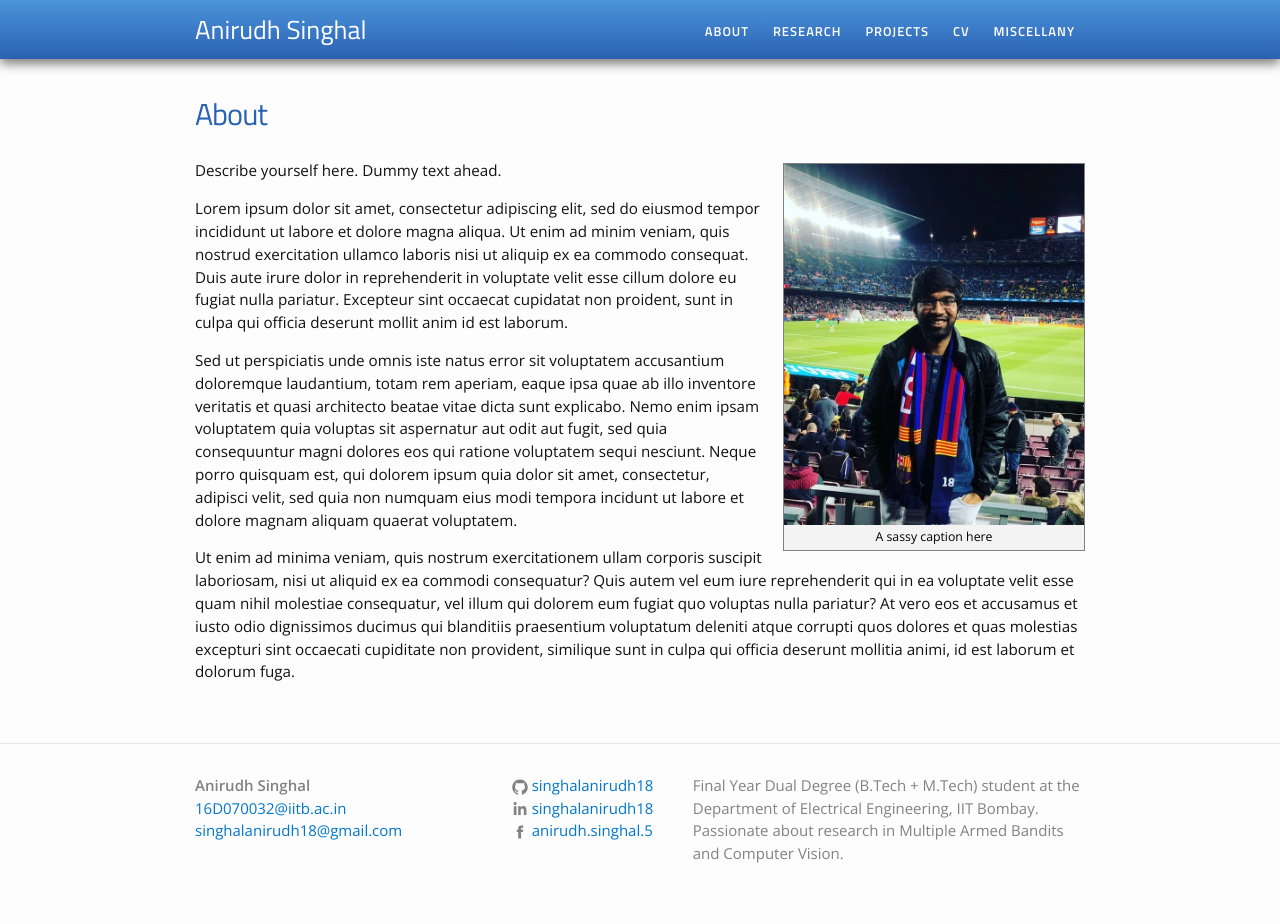
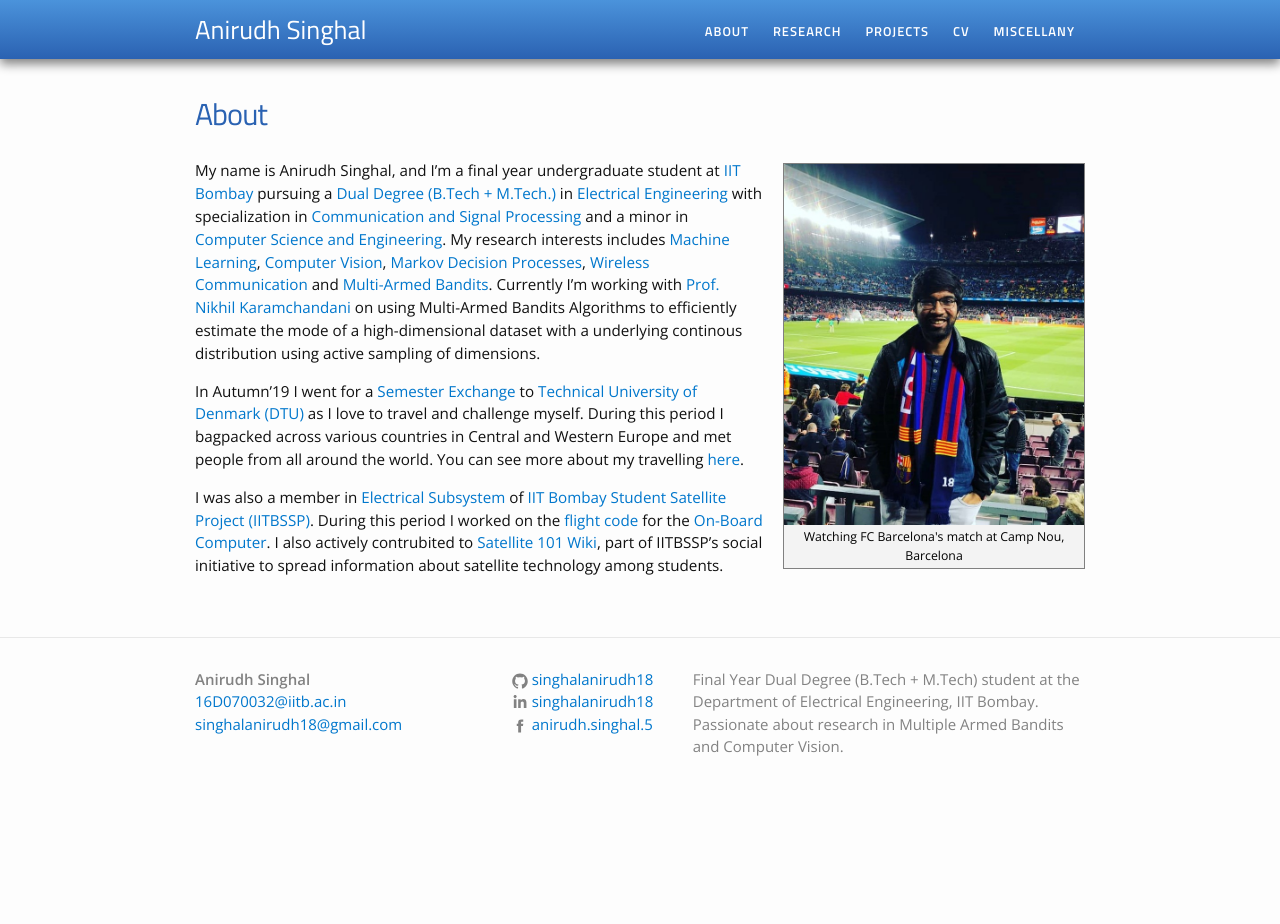
Before and after one commit to singhalanirudh18/singhalanirudh18.github.io, a Jekyll site: the page built from about.md, in a window 1280 px wide. Built offline with Jekyll 4.4.1, drawn with Linux system fonts in a browser that asks for light colours; after the commit the page ends 900 px from its top, so only the background shows below that.

Commit message:
about me updated

```diff
--- a/about.md
+++ b/about.md
@@ -4,12 +4,10 @@ title: About
 permalink: /about/
 ---
 
-{% include image.html url="/images/profile.jpg" caption="A sassy caption here" width=300 align="right" %}
+{% include image.html url="/images/profile.jpg" caption="Watching FC Barcelona's match at Camp Nou, Barcelona" width=300 align="right" %}
 
-Describe yourself here. Dummy text ahead.
+My name is Anirudh Singhal, and I'm a final year undergraduate student at <a href="http://www.iitb.ac.in/">IIT Bombay</a> pursuing a <a href="http://www.iitb.ac.in/newacadhome/dualdegree.jsp">Dual Degree (B.Tech + M.Tech.)</a> in <a href="https://www.ee.iitb.ac.in/web/">Electrical Engineering</a> with specialization in <a href="https://www.ee.iitb.ac.in/~comgroup/">Communication and Signal Processing</a> and a minor in <a href="https://www.cse.iitb.ac.in/">Computer Science and Engineering</a>. My research interests includes <a href="https://en.wikipedia.org/wiki/Machine_learning">Machine Learning</a>, <a href="https://en.wikipedia.org/wiki/Computer_vision">Computer Vision</a>, <a href="https://en.wikipedia.org/wiki/Markov_decision_process#:~:text=In%20mathematics%2C%20a%20Markov%20decision,control%20of%20a%20decision%20maker.">Markov Decision Processes</a>, <a href="https://en.wikipedia.org/wiki/Wireless">Wireless Communication</a> and <a href="https://en.wikipedia.org/wiki/Multi-armed_bandit#:~:text=In%20probability%20theory%2C%20the%20multi,properties%20are%20only%20partially%20known">Multi-Armed Bandits</a>. Currently I'm working with <a href="https://sites.google.com/site/nikhilkaram/">Prof. Nikhil Karamchandani</a> on using Multi-Armed Bandits Algorithms to efficiently estimate the mode of a high-dimensional dataset with a underlying continous distribution using active sampling of dimensions.
 
-Lorem ipsum dolor sit amet, consectetur adipiscing elit, sed do eiusmod tempor incididunt ut labore et dolore magna aliqua. Ut enim ad minim veniam, quis nostrud exercitation ullamco laboris nisi ut aliquip ex ea commodo consequat. Duis aute irure dolor in reprehenderit in voluptate velit esse cillum dolore eu fugiat nulla pariatur. Excepteur sint occaecat cupidatat non proident, sunt in culpa qui officia deserunt mollit anim id est laborum.
+In Autumn'19 I went for a <a href="https://en.wikipedia.org/wiki/Student_exchange_program">Semester Exchange</a> to <a href="https://www.dtu.dk/english">Technical University of Denmark (DTU)</a> as I love to travel and challenge myself. During this period I bagpacked across various countries in Central and Western Europe and met people from all around the world. You can see more about my travelling <a href="/miscellany/travel">here</a>.
 
-Sed ut perspiciatis unde omnis iste natus error sit voluptatem accusantium doloremque laudantium, totam rem aperiam, eaque ipsa quae ab illo inventore veritatis et quasi architecto beatae vitae dicta sunt explicabo. Nemo enim ipsam voluptatem quia voluptas sit aspernatur aut odit aut fugit, sed quia consequuntur magni dolores eos qui ratione voluptatem sequi nesciunt. Neque porro quisquam est, qui dolorem ipsum quia dolor sit amet, consectetur, adipisci velit, sed quia non numquam eius modi tempora incidunt ut labore et dolore magnam aliquam quaerat voluptatem.
-
-Ut enim ad minima veniam, quis nostrum exercitationem ullam corporis suscipit laboriosam, nisi ut aliquid ex ea commodi consequatur? Quis autem vel eum iure reprehenderit qui in ea voluptate velit esse quam nihil molestiae consequatur, vel illum qui dolorem eum fugiat quo voluptas nulla pariatur? At vero eos et accusamus et iusto odio dignissimos ducimus qui blanditiis praesentium voluptatum deleniti atque corrupti quos dolores et quas molestias excepturi sint occaecati cupiditate non provident, similique sunt in culpa qui officia deserunt mollitia animi, id est laborum et dolorum fuga.
+I was also a member in <a href="https://www.aero.iitb.ac.in/satlab/elecSS.php">Electrical Subsystem</a> of <a href="https://www.aero.iitb.ac.in/satlab/index.php">IIT Bombay Student Satellite Project (IITBSSP)</a>. During this period I worked on the <a href="https://www.aero.iitb.ac.in/satelliteWiki/index.php/Flight_Code">flight code</a> for the <a href="https://www.aero.iitb.ac.in/satelliteWiki/index.php/On-Board_Computer_(OBC)">On-Board Computer</a>. I also actively contrubited to <a href="https://www.aero.iitb.ac.in/satelliteWiki/index.php/Satellite_101">Satellite 101 Wiki</a>, part of IITBSSP's social initiative to spread information about satellite technology among students.
--- a/index.html
+++ b/index.html
@@ -4,7 +4,7 @@ layout: default
 
 <div class="home">
 
-<p>Hello there, and welcome to my homepage!<br><br>My name is Anirudh Singhal, and I am a final year Dual Degree(B.Tech + M.Tech) pursuing a major in <a href="https://www.ee.iitb.ac.in/web/">Electrical Engineering</a> with a specialization in <a href="https://www.ee.iitb.ac.in/~comgroup/">Communication and Signal Processing</a> and a minor in <a href="https://www.cse.iitb.ac.in/">Computer Science</a>, at <a href="http://www.iitb.ac.in/">IIT Bombay</a>.
+<p>Hello there, and welcome to my homepage!<br><br>My name is Anirudh Singhal, and I am a final year <a href="http://www.iitb.ac.in/newacadhome/dualdegree.jsp">Dual Degree (B.Tech + M.Tech.)</a> pursuing a major in <a href="https://www.ee.iitb.ac.in/web/">Electrical Engineering</a> with specialization in <a href="https://www.ee.iitb.ac.in/~comgroup/">Communication and Signal Processing</a> and a minor in <a href="https://www.cse.iitb.ac.in/">Computer Science and Engineering</a>, at <a href="http://www.iitb.ac.in/">IIT Bombay</a>.
 
 I maintain a list of my publications, research projects and implementations under the <a href="/research/">Research</a> tab, and a list of other non-research projects under the <a href="/projects">Projects</a> tab. You may also check out my <a href="https://github.com/singhalanirudh18">Github profile.</a><br><br>
 
```
